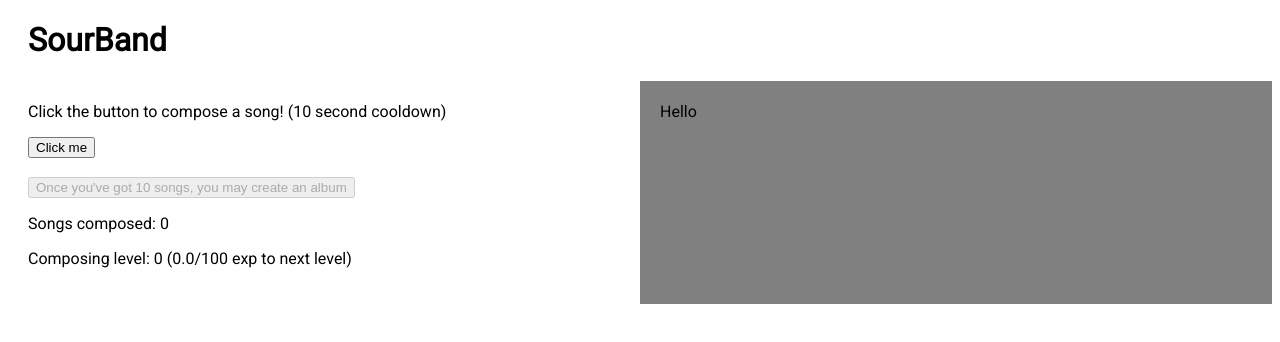
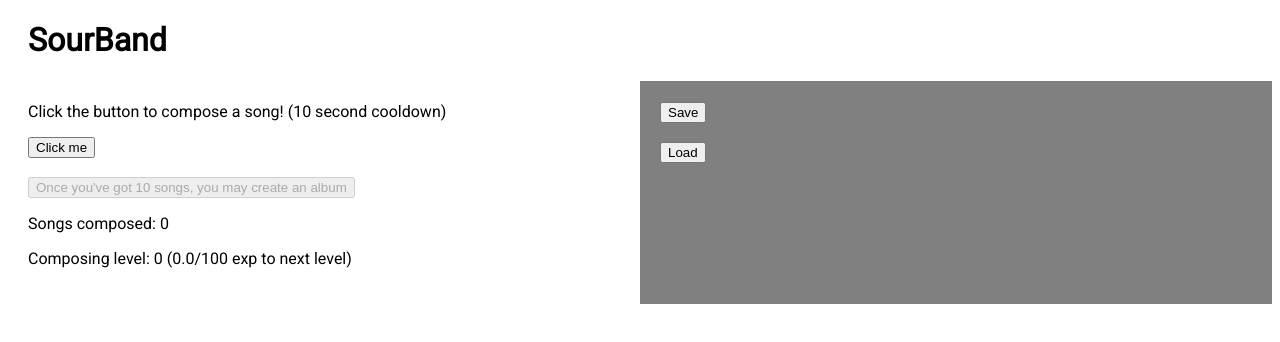
Before and after one commit to sourball/sourball.github.io, a plain HTML site: page index.html in a window 1280 px wide. Drawn offline with Linux system fonts and the light colour scheme.

Commit message:
Update index.html

```diff
--- a/index.html
+++ b/index.html
@@ -17,10 +17,14 @@
 				<br><br>
 				<button onclick="createAlbum()" id="create" disabled="">Once you've got 10 songs, you may create an album</button>
 				<p id="counter">Songs composed: 0</p>
-				<p id="exp">Composing level: 0 (0/100 exp to next level)</p>
+				<p id="exp">Composing level: 0 (0.0/100 exp to next level)</p>
 			</div>
 			<div class="column" id="col2">
-				<p>Hello</p>
+				<p>
+					<button onclick="save()" id="saveBtn">Save</button>
+					<br><br>
+					<button onclick="load()" id="loadBtn">Load</button>
+				</p>
 			</div>
 		</div>
 	</body>
```
